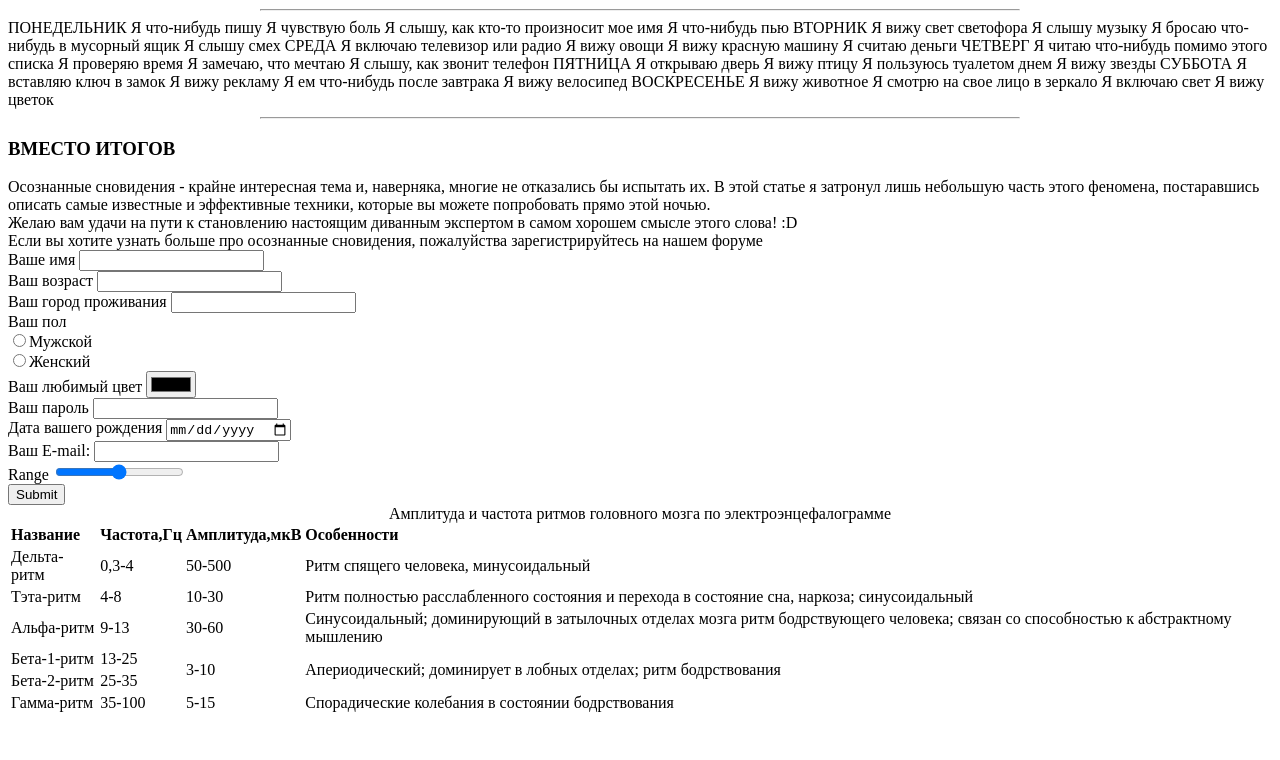
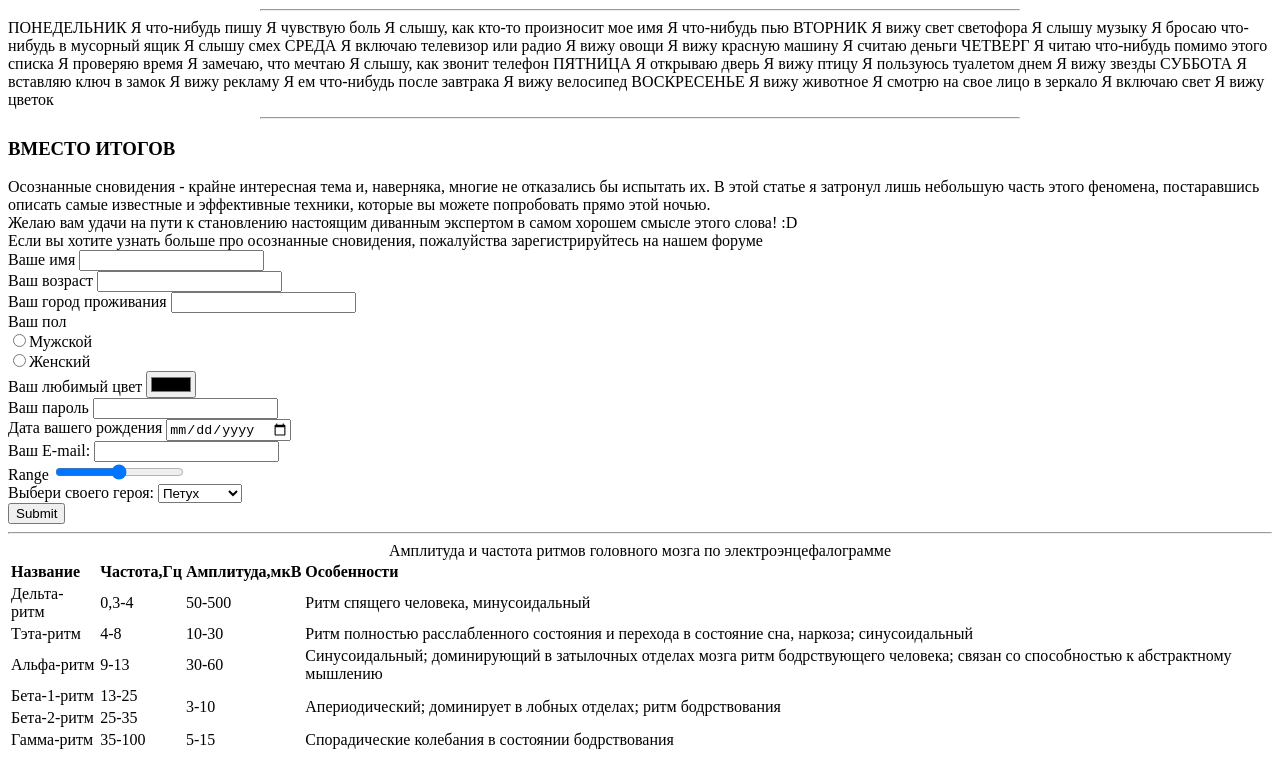
Before and after one commit to romualdspace/MySkillRepo, a plain HTML site: page dreamon/index.html in a window 1280 px wide. Shown: the part 5402-6162 px from the top of the page. Before the commit the page ends 6125 px from the top, so only its background shows below. Drawn offline with Linux system fonts and the light colour scheme.

Commit message:
added some changes

```diff
--- a/dreamon/index.html
+++ b/dreamon/index.html
@@ -289,10 +289,20 @@
 			Дата вашего рождения <input type="date" name="Дата рождения"><br />
 			Ваш E-mail: <input type="email" name="email"><br />
 			Range <input type="range" min="0" max="30" step="1" value="15" name="длина пинуса"><br />
+			Выбери своего героя:
+			<select size="1" name="hero[]">
+				<!--<option disbled>Выбери свою судьбу</option>-->
+				<option selected value="Петух">Петух</option>
+				<option value="Осел">Осел</option>
+				<option value="Собака">Собака</option>
+				<option value="Кот">Кот</option>
+				<option value="Нарокман">Наркоман</option>
+				<option value="Шлюха">Шлюха</option>
+			</select><br>
 			<input type="submit" name="Отправить" /><br />
 		</form>
 
-
+<hr>
 		<table>
 		<caption>Амплитуда и частота ритмов головного мозга по электроэнцефалограмме</caption>
 			<tr><th>Название</th><th>Частота,Гц</th><th>Амплитуда,мкВ</th><th>Особенности</th></tr>
```
